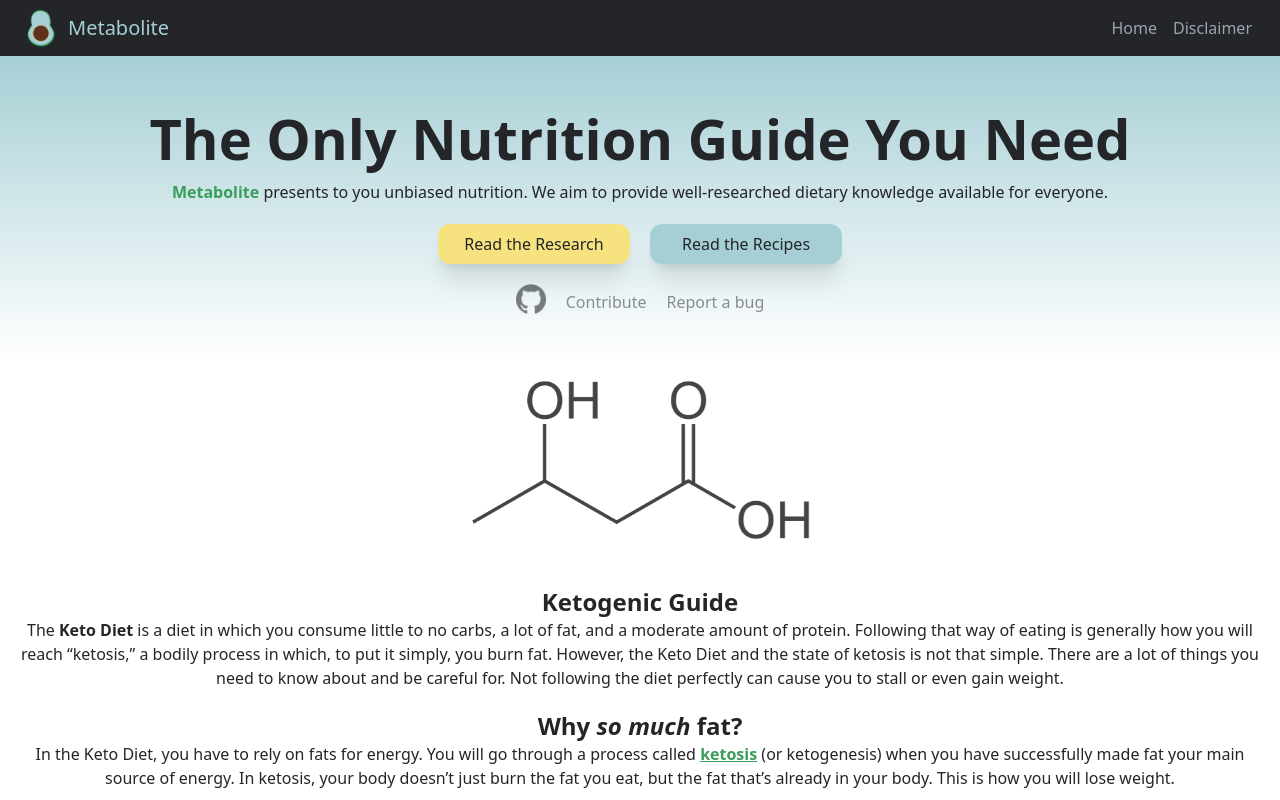
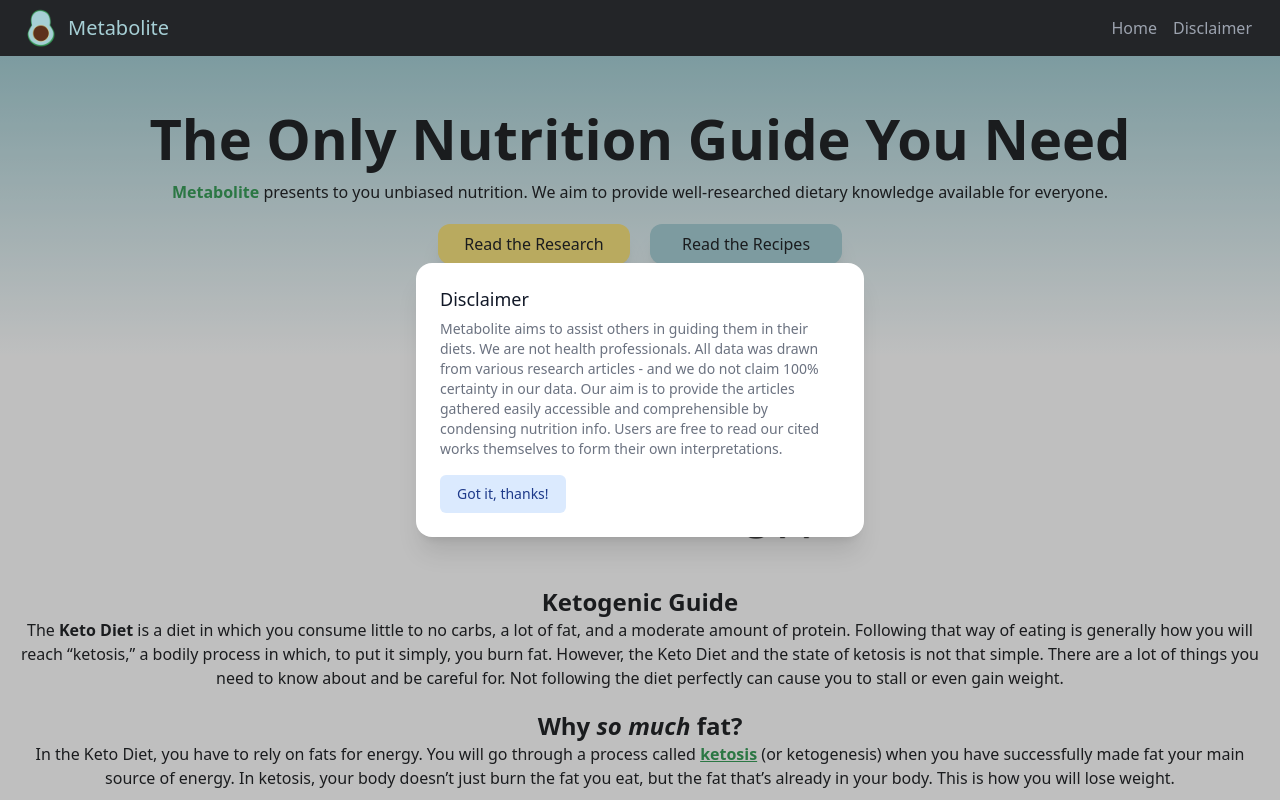
Before and after one commit to Ahljenn/metabolite, a Next.js app: page / in a window 1280 px wide. Both pictures are taken after a click on the button "Disclaimer". Shown: the top 800 px of the page. Built offline with nearby package versions, Linux system fonts and the light colour scheme.

Commit message:
Added working disclaimer with headlessui

```diff
--- a/components/ui/Header.tsx
+++ b/components/ui/Header.tsx
@@ -1,17 +1,17 @@
-import React from 'react';
+import React, { useState } from 'react';
 import Router from 'next/router';
 import Image from 'next/image';
+import Modal from './Modal';
 
 const Header: React.FC = (): JSX.Element => {
+  const [modalView, setModalView] = useState<boolean>(false);
+
   return (
     <>
       <header className="sticky top-0 z-50 bg-metablack py-2">
         <div className="flex flex-col sm:flex-row justify-between mx-5 items-center">
           <div className="hidden sm:flex items-center sm:gap-2">
             <Image src="/logo.png" width={40} height={40} alt="logo" />
-            {/* <picture>
-              <img className="w-[2rem]" src="./logo.png" alt="logo" />
-            </picture> */}
             <h1 className="text-secondary text-xl sm:visible">Metabolite</h1>
           </div>
           <div>
@@ -23,12 +23,26 @@ const Header: React.FC = (): JSX.Element => {
             >
               Home
             </button>
-            <button className="text-gray-400 px-2 hover:text-white transition duration-300">
+            <button
+              onClick={() => setModalView(true)}
+              className="text-gray-400 px-2 hover:text-white transition duration-300"
+            >
               Disclaimer
             </button>
           </div>
         </div>
       </header>
+
+      <Modal
+        title="Disclaimer"
+        description="Metabolite aims to assist others in guiding them in their diets. We are not health
+          professionals. All data was drawn from various research articles - and we do not claim
+          100% certainty in our data. Our aim is to provide the articles gathered easily accessible
+          and comprehensible by condensing nutrition info. Users are free to read our cited works
+          themselves to form their own interpretations."
+        modalView={modalView}
+        setModalView={setModalView}
+      />
     </>
   );
 };
--- /dev/null
+++ b/components/ui/Modal.tsx
@@ -0,0 +1,89 @@
+import React, { Fragment, useState } from 'react';
+import { Dialog, Transition } from '@headlessui/react';
+
+interface DialogInfo {
+  title: string;
+  description: string;
+  modalView: boolean;
+  setModalView: any;
+}
+
+const Modal: React.FC<DialogInfo> = ({
+  title,
+  description,
+  modalView,
+  setModalView,
+}: DialogInfo): JSX.Element => {
+  // const [isOpen, setIsOpen] = useState<boolean>(true);
+
+  const handleModalClick = (): void => {
+    setModalView(!modalView);
+  };
+
+  //Snippet: https://headlessui.com/react/dialog
+
+  return (
+    <>
+      {/* <div className="fixed inset-0 flex items-center justify-center">
+        <button
+          type="button"
+          onClick={handleModalClick}
+          className="rounded-md bg-black bg-opacity-20 px-4 py-2 text-sm font-medium text-white hover:bg-opacity-30 focus:outline-none focus-visible:ring-2 focus-visible:ring-white focus-visible:ring-opacity-75"
+        >
+          Open dialog
+        </button>
+      </div> */}
+
+      <Transition appear show={modalView} as={Fragment}>
+        <Dialog as="div" className="relative z-10" onClose={handleModalClick}>
+          <Transition.Child
+            as={Fragment}
+            enter="ease-out duration-300"
+            enterFrom="opacity-0"
+            enterTo="opacity-100"
+            leave="ease-in duration-200"
+            leaveFrom="opacity-100"
+            leaveTo="opacity-0"
+          >
+            <div className="fixed inset-0 bg-black bg-opacity-25" />
+          </Transition.Child>
+
+          <div className="fixed inset-0 overflow-y-auto">
+            <div className="flex min-h-full items-center justify-center p-4 text-center">
+              <Transition.Child
+                as={Fragment}
+                enter="ease-out duration-300"
+                enterFrom="opacity-0 scale-95"
+                enterTo="opacity-100 scale-100"
+                leave="ease-in duration-200"
+                leaveFrom="opacity-100 scale-100"
+                leaveTo="opacity-0 scale-95"
+              >
+                <Dialog.Panel className="w-full max-w-md transform overflow-hidden rounded-2xl bg-white p-6 text-left align-middle shadow-xl transition-all">
+                  <Dialog.Title as="h3" className="text-lg font-medium leading-6 text-gray-900">
+                    {title}
+                  </Dialog.Title>
+                  <div className="mt-2">
+                    <p className="text-sm text-gray-500">{description}</p>
+                  </div>
+
+                  <div className="mt-4">
+                    <button
+                      type="button"
+                      className="inline-flex justify-center rounded-md border border-transparent bg-blue-100 px-4 py-2 text-sm font-medium text-blue-900 hover:bg-blue-200 focus:outline-none focus-visible:ring-2 focus-visible:ring-blue-500 focus-visible:ring-offset-2"
+                      onClick={handleModalClick}
+                    >
+                      Got it, thanks!
+                    </button>
+                  </div>
+                </Dialog.Panel>
+              </Transition.Child>
+            </div>
+          </div>
+        </Dialog>
+      </Transition>
+    </>
+  );
+};
+
+export default Modal;
--- a/package.json
+++ b/package.json
@@ -9,6 +9,7 @@
     "lint": "next lint"
   },
   "dependencies": {
+    "@headlessui/react": "^1.6.6",
     "next": "12.2.4",
     "react": "18.2.0",
     "react-dom": "18.2.0"
```
Also changed, not shown: components/ui/MainTop.tsx (+0 -7 lines), 1 other file (tests, documents, lock files or other folders).
